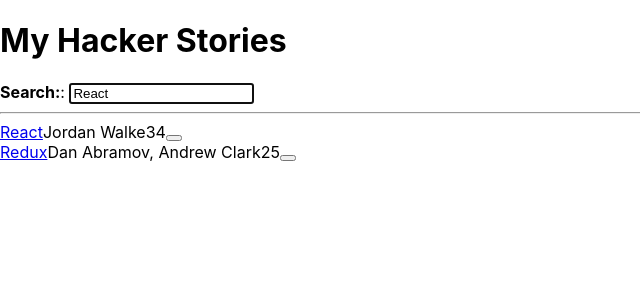
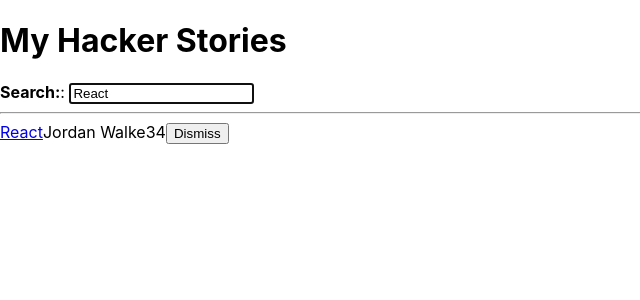
Before and after one commit to khushigour/Search_app, a React (Create React App) app in the folder my-app/: page / in a window 1280 px wide. Shown: the top 300 px of the page, without its empty margins (0-640 px from the left). Built offline with nearby package versions, Linux system fonts and the light colour scheme.

Commit message:
Conditional Rendering

```diff
--- a/my-app/src/App.js
+++ b/my-app/src/App.js
@@ -1,22 +1,5 @@
 import './App.css';
 import React from 'react'
-
-
-//custom hook
-const usePState = (key, initialstate) =>{
-  const [value, setValue] = React.useState(
-    localStorage.getItem(key)||initialstate
-  );
-
-  React.useEffect(() => {
-    localStorage.setItem('search', value)
-  }, [value]);
-
-  return [value, setValue]
-}
-
-
-const App = () => {
 
 const initialStories = [
   {
@@ -35,7 +18,28 @@
     points: 5,
     objectID: 1,
   },
-  ]
+];
+
+const getAsyncStories = () => new Promise(
+  resolve => setTimeout(() =>
+  resolve({data:  { stories: initialStories}}), 2000 )
+);
+
+//custom hook
+const usePState = (key, initialstate) =>{
+  const [value, setValue] = React.useState(
+    localStorage.getItem(key)||initialstate
+  );
+
+  React.useEffect(() => {
+    localStorage.setItem('search', value)
+  }, [value]);
+
+  return [value, setValue]
+};
+
+
+const App = () => {
 
   const [searchTerm, setSearchTerm] = usePState(
    'search', 'React'
@@ -43,9 +47,23 @@
 
   const [stories, setStories] = React.useState(initialStories);
 
+  const [isLoading, setIsLoading] = React.useState(false);
+  const [isError, setIsError] = React.useState(false);
+
+  React.useEffect(()=>{
+     setIsLoading(true);
+
+    getAsyncStories().then(result => {
+      setStories(result.data.stories);
+      setIsLoading(false);
+
+    }).catch(()=> setIsError(true));
+  }, []);
+
   const handleSearch = event => {
     setSearchTerm(event.target.value)
   }
+
 
 
   const handleStories = (item) => {
@@ -55,6 +73,10 @@
 
   setStories(newStories);
   };
+
+  const searchedStories = stories.filter(story =>
+    story.title.toLowerCase().includes(searchTerm.toLowerCase())
+  );
 
   return (
     <div>
@@ -68,7 +90,13 @@
           <strong>Search:</strong>
       </Search>
       <hr/>
-      <List stories={stories} onRemoveItem={handleStories} />
+      {isError && <p>Something went wrong...</p>}
+      {
+        isLoading? (<p>Loading...</p>): (
+          <List stories={searchedStories} onRemoveItem={handleStories} />
+        )
+      }
+
 
     </div>
   );
@@ -103,7 +131,9 @@
       <span>{item.num_comments}</span>
       <span>{item.points}</span>
       <span>
-        <button type="button" onClick={()=>onRemoveItem(item)}></button>
+        <button type="button" onClick={()=>onRemoveItem(item)}>
+          Dismiss
+        </button>
       </span>
     </div>
   );
```
Lines whose indentation alone changed are shown as unchanged.
